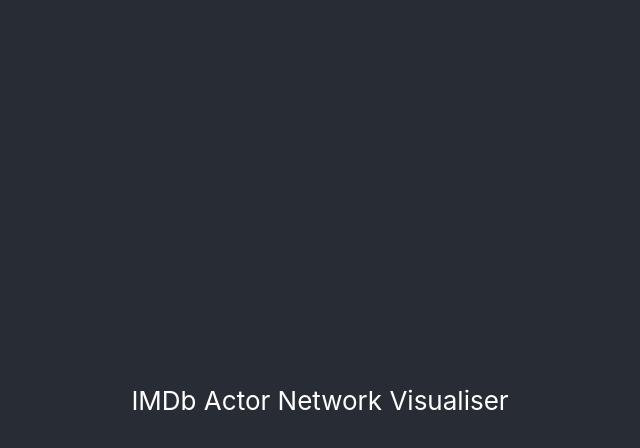
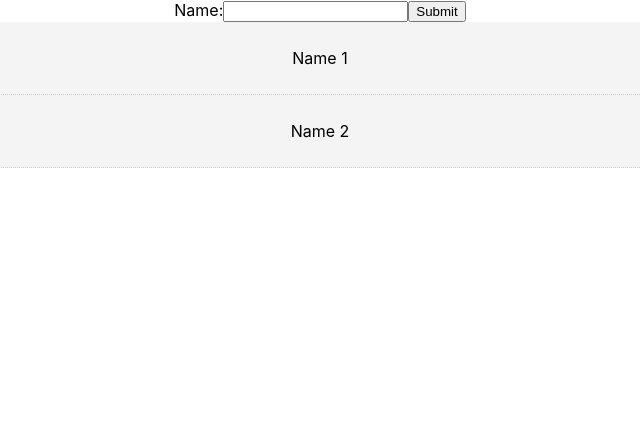
Before and after one commit to AmroNagdy/imdb-actor-network-visualiser-front, a React (Create React App) app: page / in a window 1280 px wide. Shown: the top 448 px of the page, without its empty margins (320-960 px from the left). Built offline with nearby package versions, Linux system fonts and the light colour scheme.

Commit message:
Started implementing basic search box components and search states.

```diff
--- a/src/App.js
+++ b/src/App.js
@@ -1,14 +1,16 @@
-import React from 'react';
+import React, { Component } from 'react';
 import './App.css';
+import SearchBoxContainer from './components/search/SearchBoxContainer';
 
-function App() {
-  return (
-    <div className="App">
-      <header className="App-header">
-        IMDb Actor Network Visualiser
-      </header>
-    </div>
-  );
+class App extends Component {
+
+  render() {
+    return (
+      <div className="App">
+        <SearchBoxContainer />
+      </div>
+    );
+  }
 }
 
 export default App;
--- a/src/components/search/SearchBox.js
+++ b/src/components/search/SearchBox.js
@@ -0,0 +1,36 @@
+import React, { Component } from 'react';
+
+class SearchBox extends Component {
+
+  constructor(props) {
+    super(props);
+    this.state = {value: ''};
+
+    this.handleChange = this.handleChange.bind(this);
+    this.handleSubmit = this.handleSubmit.bind(this);
+  }
+
+  handleChange(event) {
+    this.setState({value: event.target.value});
+  }
+
+  handleSubmit(event) {
+    alert('A name was submitted: ' + this.state.value);
+    event.preventDefault();
+  }
+
+  render() {
+    return (
+      <form onSubmit={this.handleSubmit}>
+        <label>
+          Name:
+          <input type="text" value={this.state.value} onChange={this.handleChange} />
+        </label>
+        <input type="submit" value="Submit" />
+      </form>
+    );
+  }
+
+}
+
+export default SearchBox;
--- a/src/components/search/SearchBoxContainer.js
+++ b/src/components/search/SearchBoxContainer.js
@@ -1,13 +1,29 @@
-import React from "react"
+import React, { Component } from 'react'
+import SearchResultList from './SearchResultList'
+import SearchBox from './SearchBox'
 
-class SearchBoxContainer extends React.Component {
+export class SearchBoxContainer extends Component {
+
+  state = {
+    searchResults: [
+      {
+        id: 1,
+        name: 'Name 1'
+      },
+      {
+        id: 2,
+        name: 'Name 2'
+      }
+    ]
+  }
+
   render() {
-    return (
-      <div>
-        <h1>Hello from Create React App</h1>
-        <p>I am in a React Component!</p>
-      </div>
-    )
+    return [
+      <SearchBox />,
+      <SearchResultList searchResults={this.state.searchResults} />
+    ]
   }
+
 }
+
 export default SearchBoxContainer
--- /dev/null
+++ b/src/components/search/SearchResult.js
@@ -0,0 +1,30 @@
+import React, { Component } from 'react';
+import PropTypes from 'prop-types';
+
+export class SearchResult extends Component {
+
+  getStyle = () => {
+    return {
+      background: '#f4f4f4',
+      padding: '10px',
+      borderBottom: '1px #ccc dotted'
+    }
+  }
+
+  render() {
+    return (
+      <div style={this.getStyle()}>
+        <p>
+          {this.props.searchResult.name}
+        </p>
+      </div>
+    )
+  }
+
+}
+
+SearchResult.propTypes = {
+  searchResult: PropTypes.object.isRequired
+}
+
+export default SearchResult
--- /dev/null
+++ b/src/components/search/SearchResultList.js
@@ -0,0 +1,19 @@
+import React, { Component } from 'react';
+import PropTypes from 'prop-types';
+import SearchResult from './SearchResult';
+
+export class SearchResultList extends Component {
+    render() {
+        return (
+            this.props.searchResults.map((searchResult) =>
+                <SearchResult key={searchResult.id} searchResult={searchResult} />
+            )
+        )
+    }
+}
+
+SearchResultList.propTypes = {
+    searchResults: PropTypes.array.isRequired
+}
+
+export default SearchResultList
--- a/src/index.js
+++ b/src/index.js
@@ -2,7 +2,6 @@
 import ReactDOM from 'react-dom';
 import './index.css';
 import App from './App';
-import * as serviceWorker from './serviceWorker';
 
 ReactDOM.render(
   <React.StrictMode>
@@ -10,5 +9,3 @@
   </React.StrictMode>,
   document.getElementById('root')
 );
-
-serviceWorker.unregister();
```
